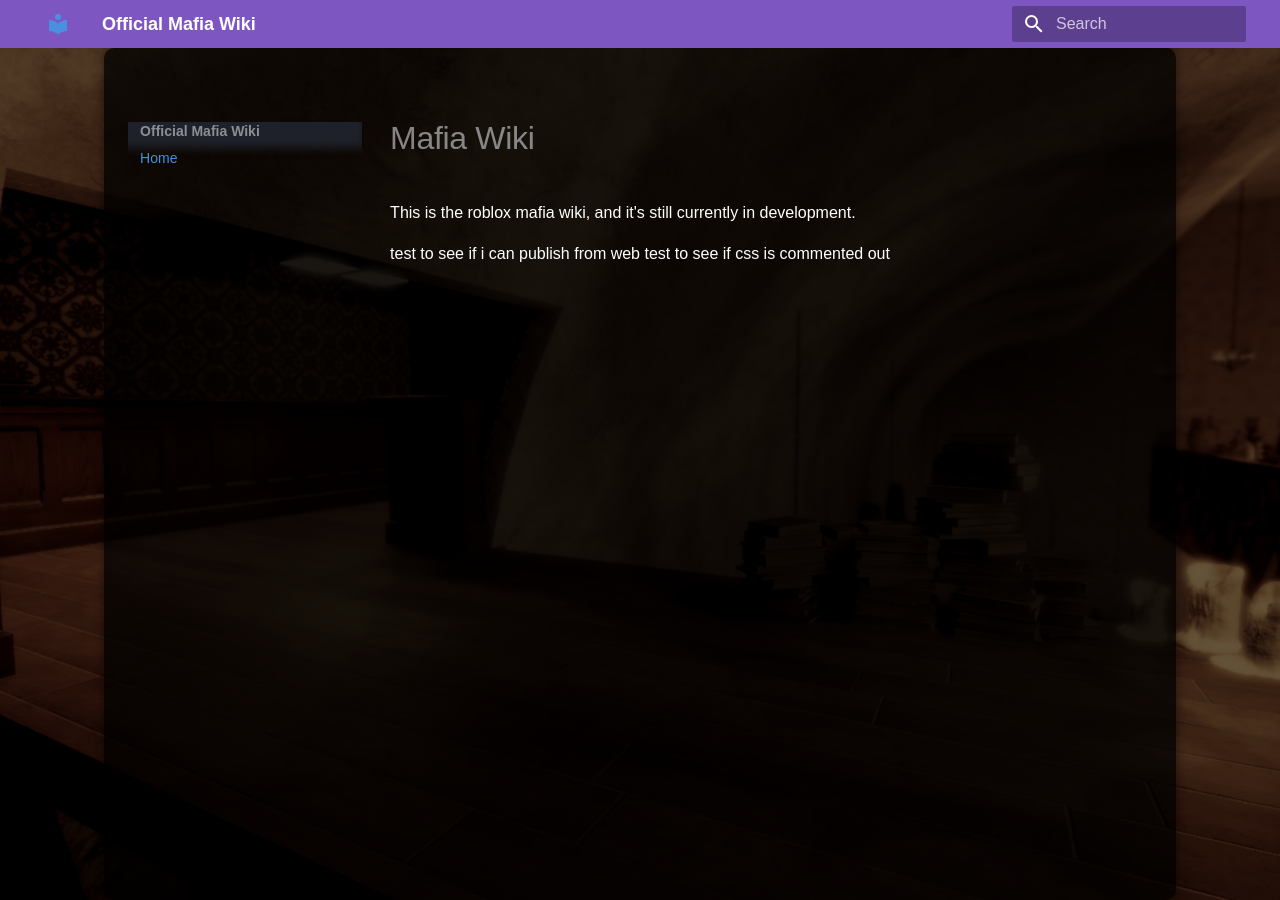
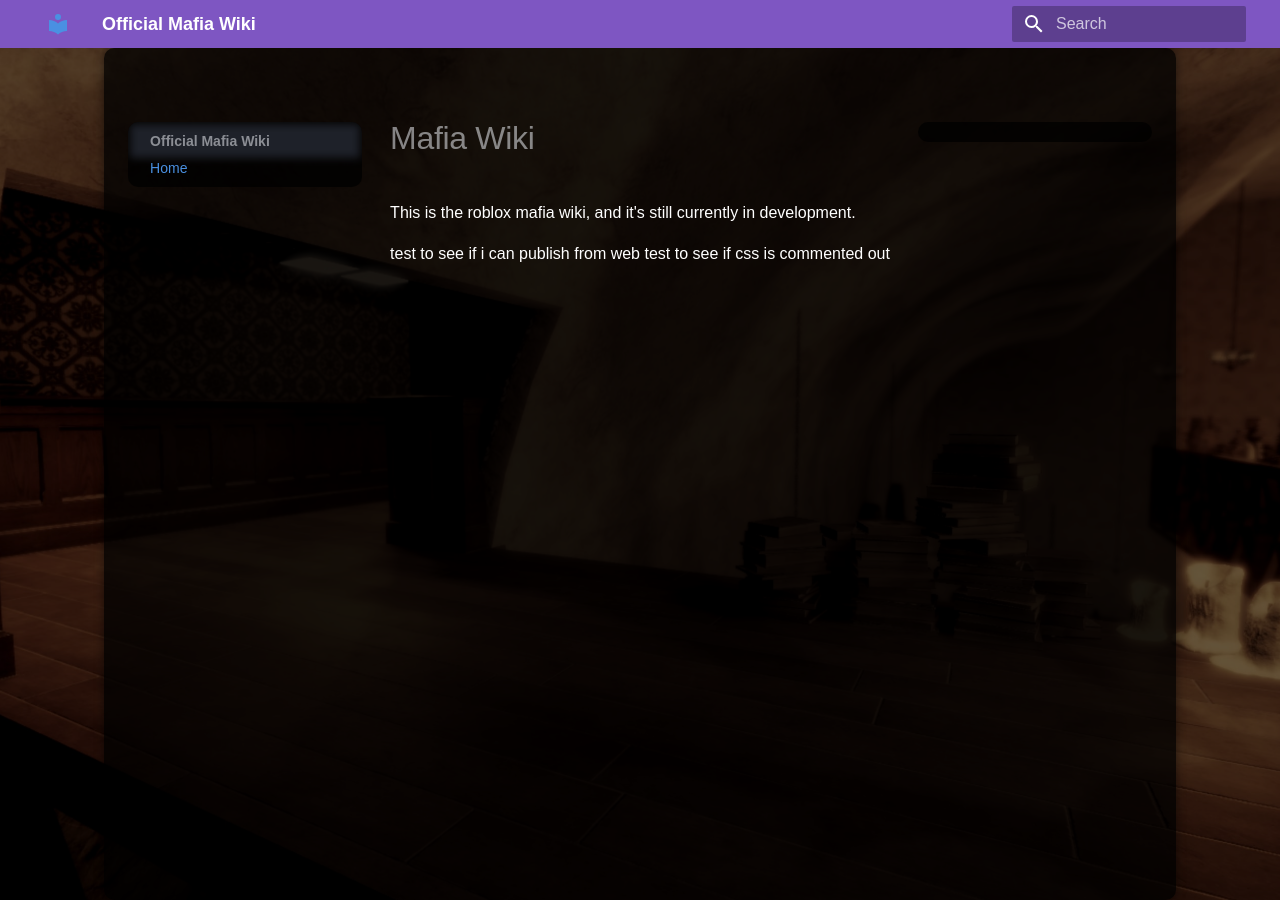
Before and after one commit to OctaNebula/mafia-wiki, an MkDocs documentation site: the page built from docs/index.md, in a window 1280 px wide. Built offline with MkDocs 1.6.1 and Material for MkDocs 9.7.7, drawn with Linux system fonts in a browser that asks for light colours; some web fonts are replaced.

Commit message:
sidebar?>!?>>!

```diff
--- a/docs/stylesheets/extra.css
+++ b/docs/stylesheets/extra.css
@@ -24,6 +24,12 @@ body::before {
     height: 100%;
     background: rgba(0, 0, 0, 0.6); /* Dark overlay */
     z-index: -1;
+}
+
+.md-sidebar__scrollwrap {
+    background: rgba(0, 0, 0, 0.75) !important; /* Semi-transparent black */
+    border-radius: 10px; /* Optional: Rounded corners */
+    padding: 10px; /* Optional: Adds spacing */
 }
 
 .md-content {
```
